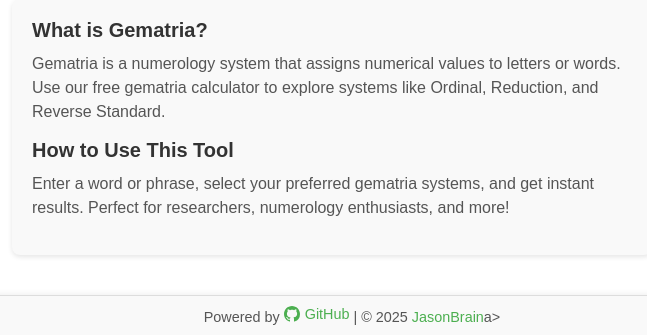
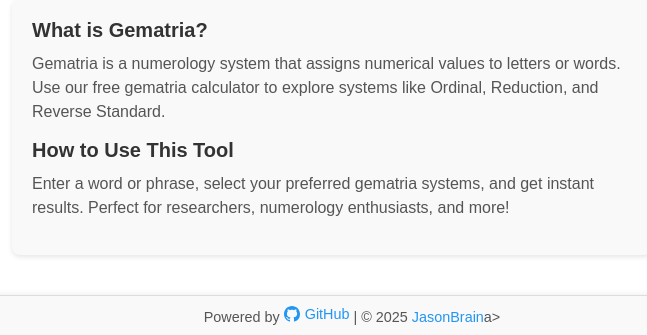
Before and after one commit to jasonbra1n/gematria-calculator, a PHP site: page / in a window 1280 px wide. Shown: the part 465-800 px from the top of the page, without its empty margins (308-955 px from the left). Run offline with PHP 8.4, Linux system fonts and the light colour scheme.

Commit message:
Update styles.css

```diff
--- a/styles.css
+++ b/styles.css
@@ -317,7 +317,7 @@ footer {
 }
 
 footer a {
-  color: var(--primary-color); /* #4CAF50 */
+  color: var(--systems-color); /* #2196F3 */
   text-decoration: none;
   display: inline-flex; /* Aligns icon and text */
   align-items: center; /* Vertically centers icon with text */
@@ -326,7 +326,7 @@ footer a {
 }
 
 footer a:hover {
-  color: var(--hover-primary); /* #45a049 */
+  color: var(--hover-systems); /* #1976D2 */
   text-decoration: underline;
 }
 
```
